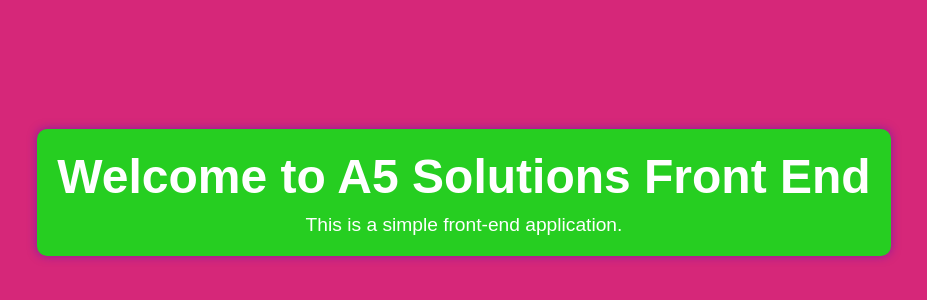
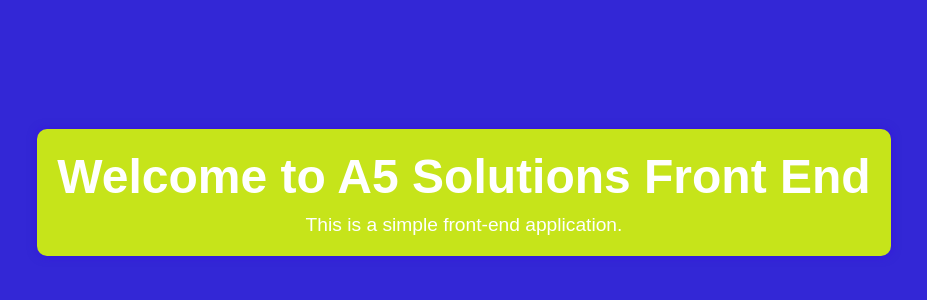
Before and after one commit to fernandoalencar67/nodefrontend, a website: page index.html in a window 1280 px wide. Shown: the part 208-508 px from the top of the page, without its empty margins (176-1103 px from the left). Drawn offline with Linux system fonts and the light colour scheme.

Commit message:
Update index.hmtl collors

```diff
--- a/index.html
+++ b/index.html
@@ -12,16 +12,16 @@
             justify-content: center;
             align-items: center;
             height: 100vh;
-            background-color: #d62779; /* Black background */
+            background-color: #3327d6; /* Black background */
             color: #fff; /* White text */
             font-family: Arial, sans-serif;
         }
         .container {
             text-align: center;
-            background-color: #26ce21; /* Red background */
+            background-color: #c6e41a; /* Red background */
             padding: 20px;
             border-radius: 10px;
-            box-shadow: 0 0 10px rgba(54, 13, 199, 0.5);
+            box-shadow: 0 0 10px rgba(53, 4, 231, 0.5);
         }
         h1 {
             margin: 0;
```
